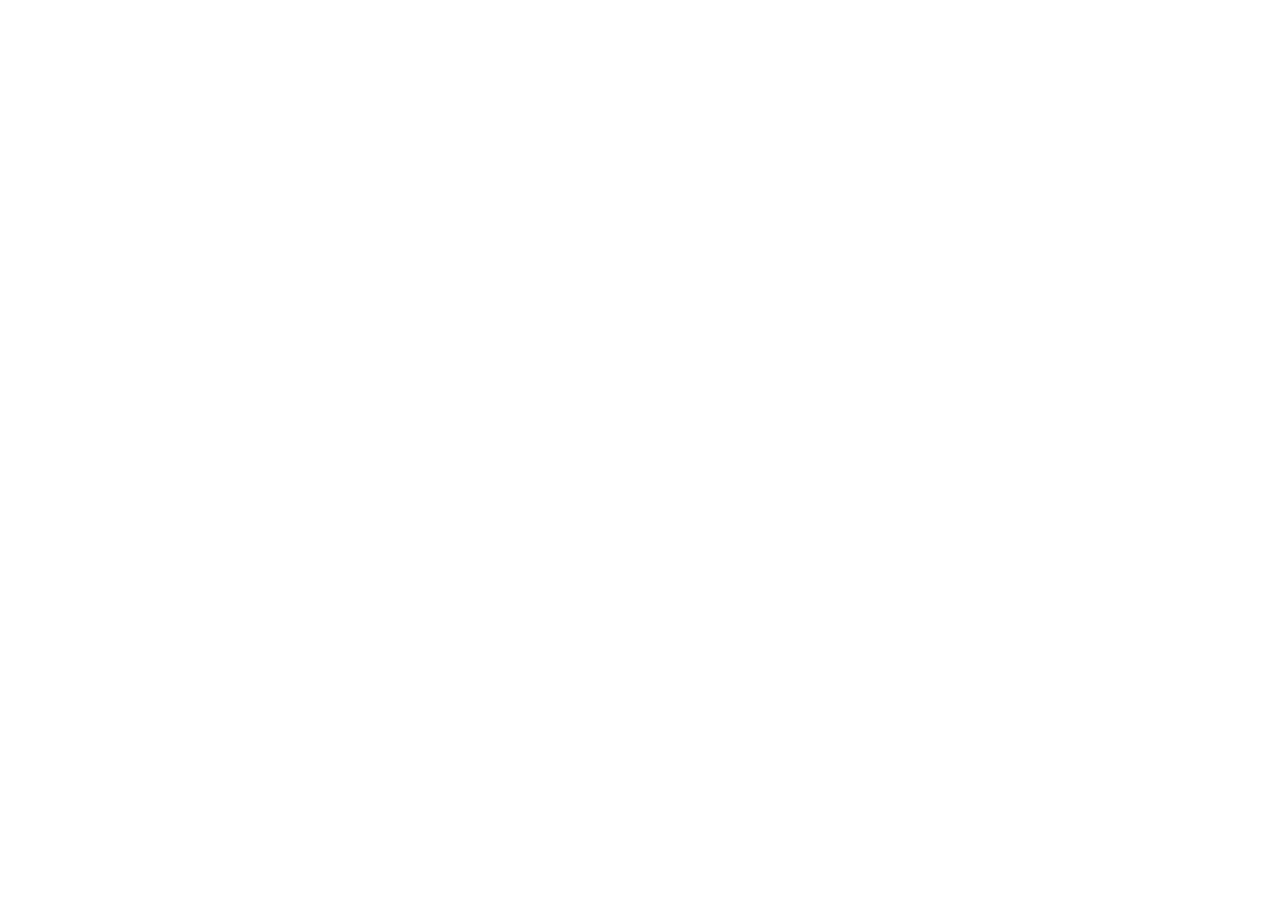
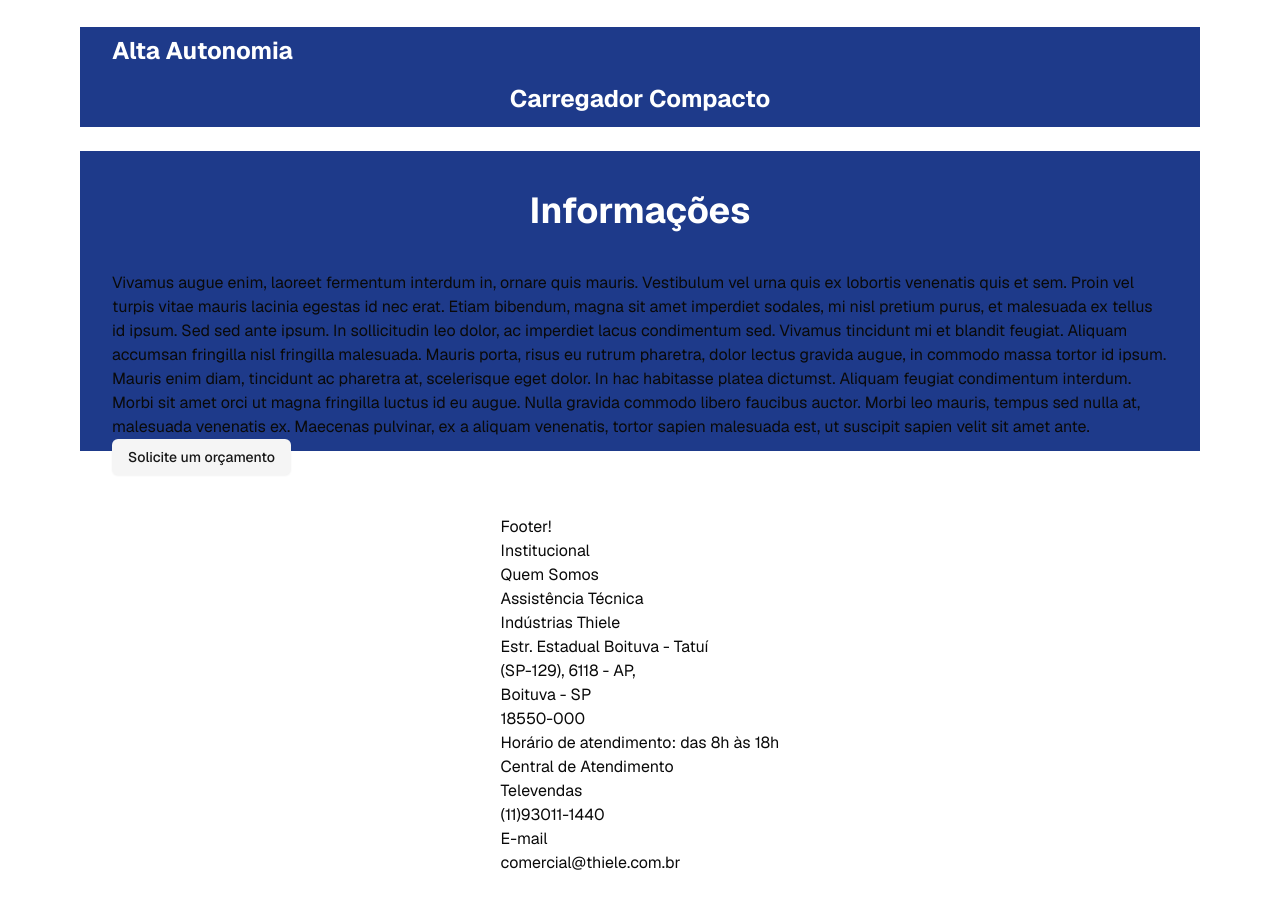
Before and after one commit to LeonamOliveira/thiele-site, a Next.js app: page / in a window 1280 px wide. Shown: the part 1000-1909 px from the top of the page. Before the commit the page ends 1083 px from the top, so only its background shows below. Built offline with nearby package versions, Linux system fonts and the light colour scheme.

Commit message:
feat: footer initialize

```diff
--- /dev/null
+++ b/src/app/footer.tsx
@@ -0,0 +1,27 @@
+export default function Footer() {
+    return(
+        <footer>
+            <p>Footer!</p>
+            <div>
+                <h4>Institucional</h4>
+                <h6>Quem Somos</h6>
+                <h6>Assistência Técnica</h6>
+            </div>
+            <div>
+                <h4>Indústrias Thiele</h4>
+                <h6>Estr. Estadual Boituva - Tatuí</h6>
+                <h6>(SP-129), 6118 - AP,</h6>
+                <h6>Boituva - SP</h6>
+                <h6>18550-000</h6>
+                <h6>Horário de atendimento: das 8h às 18h</h6>
+            </div>
+            <div>
+                <h4>Central de Atendimento</h4>
+                <h6>Televendas</h6>
+                <h6>(11)93011-1440</h6>
+                <h6>E-mail</h6>
+                <h6>comercial@thiele.com.br</h6>
+            </div>
+        </footer>
+    )
+}
--- a/src/app/machines.tsx
+++ b/src/app/machines.tsx
@@ -1,3 +1,5 @@
+import { Button } from "@/components/ui/button";
+
 export default function Machines() {
     return(
         <>
@@ -17,6 +19,39 @@
                     <p>Oi</p>
                 </div>
             </div>
+            <div className="w-full h-[100px] bg-blue-900 px-4 md:px-8 mt-[-40px]">
+                <div>
+                    <h6 className="font-inter font-bold text-2xl md:text-2xl leading-tight text-white text-left py-2 md:py-2">
+                        Alta Autonomia
+                    </h6>
+                </div>
+                <div>
+                    <h6 className="font-inter font-bold text-2xl md:text-2xl leading-tight text-white text-center py-2 md:py-2">
+                        Carregador Compacto
+                    </h6>
+                </div>
+                <div>
+                    <h6 className="font-inter font-bold text-2xl md:text-2xl leading-tight text-white text-center py-2 md:py-2">
+                        Baterias Livre de Manutenção
+                    </h6>
+                </div>
+                <div>
+                    <h6 className="font-inter font-bold text-2xl md:text-2xl leading-tight text-white text-right py-2 md:py-2">
+                        Maior Durabilidade
+                    </h6>
+                </div>
+            </div>
+            <div className="w-full h-[300px] bg-blue-900 px-4 md:px-8 mt-[-40px]">
+                <p className="font-inter font-bold text-2xl md:text-4xl leading-tight text-white text-center py-6 md:py-10">
+                    Informações
+                </p>
+                <p>
+                    Vivamus augue enim, laoreet fermentum interdum in, ornare quis mauris. Vestibulum vel urna quis ex lobortis venenatis quis et sem. Proin vel turpis vitae mauris lacinia egestas id nec erat. Etiam bibendum, magna sit amet imperdiet sodales, mi nisl pretium purus, et malesuada ex tellus id ipsum. Sed sed ante ipsum. In sollicitudin leo dolor, ac imperdiet lacus condimentum sed. Vivamus tincidunt mi et blandit feugiat. Aliquam accumsan fringilla nisl fringilla malesuada. Mauris porta, risus eu rutrum pharetra, dolor lectus gravida augue, in commodo massa tortor id ipsum. Mauris enim diam, tincidunt ac pharetra at, scelerisque eget dolor. In hac habitasse platea dictumst. Aliquam feugiat condimentum interdum. Morbi sit amet orci ut magna fringilla luctus id eu augue. Nulla gravida commodo libero faucibus auctor. Morbi leo mauris, tempus sed nulla at, malesuada venenatis ex. Maecenas pulvinar, ex a aliquam venenatis, tortor sapien malesuada est, ut suscipit sapien velit sit amet ante.
+                </p>
+                <Button variant={"secondary"}>
+                    Solicite um orçamento
+                </Button>
+            </div>
         </>
     )
 }
--- a/src/app/page.tsx
+++ b/src/app/page.tsx
@@ -1,12 +1,13 @@
-import Image from "next/image";
 import Header from "./header";
 import Machines from "./machines";
+import Footer from "./footer";
 
 export default function Home() {
   return (
     <div className="grid grid-rows-[20px_1fr_20px] items-center justify-items-center min-h-screen p-8 pb-20 gap-16 sm:p-20 font-[family-name:var(--font-geist-sans)]">
       <Header></Header>
       <Machines></Machines>
+      <Footer></Footer>
     </div>
   );
 }
```
Also changed, not shown: src/app/header.tsx (+0 -1 lines).
